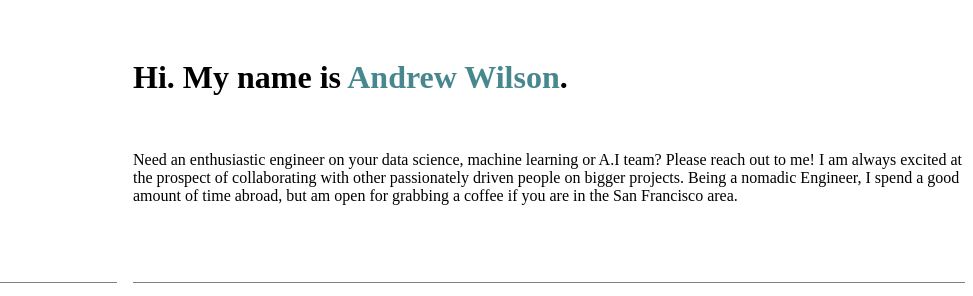
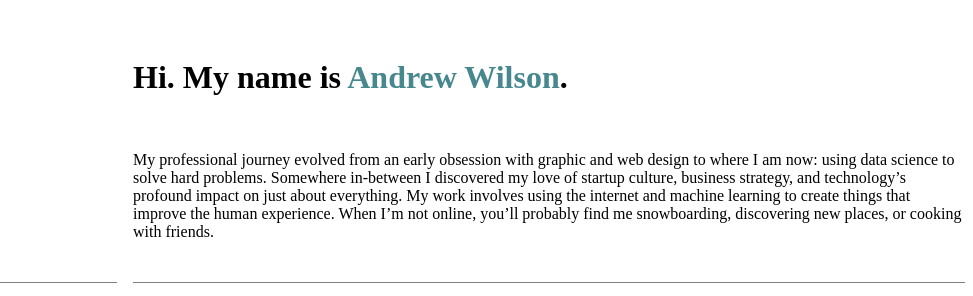
Before and after one commit to andwilson/andwilson.com, a Gatsby site: page /about in a window 1280 px wide. Shown: the top 296 px of the page, 307-1280 px from the left. Built offline with nearby package versions, Linux system fonts and the light colour scheme; Gatsby itself is replaced by a stand-in of ours.

Commit message:
Updated description on about page

```diff
--- a/src/pages/about.js
+++ b/src/pages/about.js
@@ -128,11 +128,13 @@ export default ({ data }) => (
         Hi. My name is <span>Andrew Wilson</span>.
       </Title>
       <Description>
-        Need an enthusiastic engineer on your data science, machine learning or
-        A.I team? Please reach out to me! I am always excited at the prospect of
-        collaborating with other passionately driven people on bigger projects.
-        Being a nomadic Engineer, I spend a good amount of time abroad, but am
-        open for grabbing a coffee if you are in the San Francisco area.
+        My professional journey evolved from an early obsession with graphic and
+        web design to where I am now: using data science to solve hard problems.
+        Somewhere in-between I discovered my love of startup culture, business
+        strategy, and technology’s profound impact on just about everything. My
+        work involves using the internet and machine learning to create things
+        that improve the human experience. When I’m not online, you’ll probably
+        find me snowboarding, discovering new places, or cooking with friends.
       </Description>
       <Contact>
         <p>
@@ -143,13 +145,10 @@ export default ({ data }) => (
         </p>
       </Contact>
       <Social>
-        <a href="https://github.com/JoshZastrow" target="_blank">
+        <a href="https://github.com/andwilson" target="_blank">
           <img src={github} />
         </a>
-        <a
-          href="https://www.linkedin.com/in/joshua-zastrow-b8131540/"
-          target="_blank"
-        >
+        <a href="https://www.linkedin.com/in/anddwilson/" target="_blank">
           <img src={linkedin} />
         </a>
       </Social>
```
Also changed, not shown: 1 other file.
